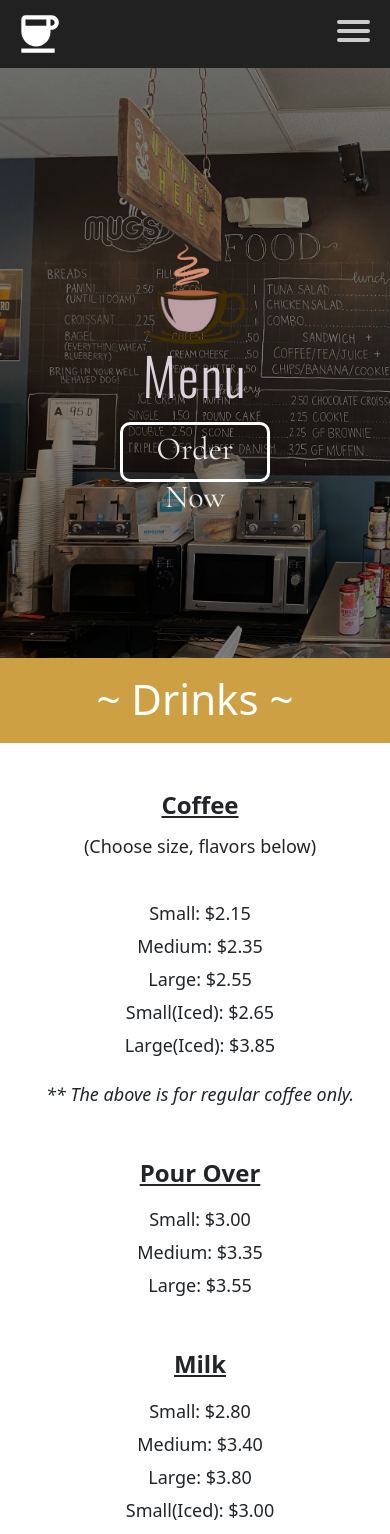
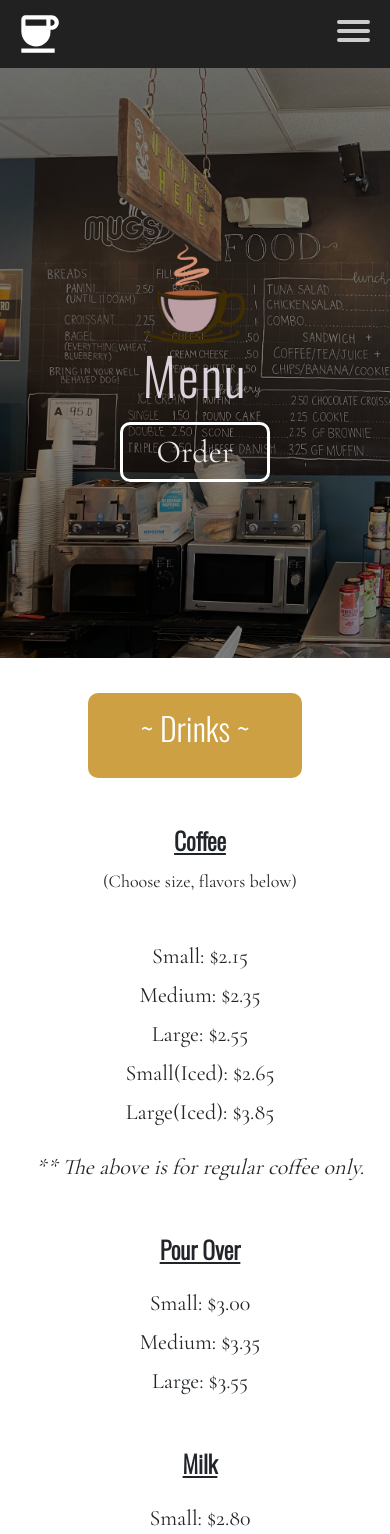
Before and after one commit to jakeisadev/mugs-react, a React (Create React App) app: page /Menu in a window 390 px wide. Shown: the top 1534 px of the page. Built offline with nearby package versions, Linux system fonts and the light colour scheme.

Commit message:
more styling edits test for mobile

```diff
--- a/src/components/BackgroundMenu.js
+++ b/src/components/BackgroundMenu.js
@@ -7,7 +7,7 @@ function BackgroundMenu() {
       <div className="background background-menu d-flex align-items-center justify-content-center flex-column">
         <img src={coffee} alt="" />
         <h1 className="mb-3">Menu</h1>
-        <button>Order Now</button>
+        <button>Order</button>
       </div>
     </>
   );
--- a/src/components/Home.js
+++ b/src/components/Home.js
@@ -31,7 +31,7 @@ function Home() {
         </p>
       </div>
       <div className="coffee-photos d-flex flex-column align-items-center m-5">
-        <h1>One Word: Coffee!</h1>
+        <h1>Coffee?</h1>
         <div className="photos">
         <img src={coffee1} alt="" />
         <img src={coffee2} alt="" />
--- a/src/resources/info.css
+++ b/src/resources/info.css
@@ -68,7 +68,7 @@
 
 .about {
   background-color: #212121 ;
-  height: 50vh;
+  height: 40vh;
 }
 
 .about p {
@@ -85,7 +85,7 @@
 
 .coffee-container {
   background-color: rgba(205,160,67,255);
-  height: 50vh;
+  height: 40vh;
   position: relative;
 }
 
@@ -106,11 +106,13 @@
   width: 250px;
   height: 250px;
   margin: 10px;
+  border: 2px solid #212121;
+  border-radius: 2px;
 }
 
 .review-container {
-  background-color: #212121 ;
-  height: 50vh;
+  background-color: #212121;
+  height: 40vh;
   position: relative;
 }
 
@@ -181,6 +183,7 @@ footer ul.info li {
 
 .snack-div * div > h3 {
   font-style: italic;
+  border-bottom: 1px dotted #212121;
   margin-right: 15px;
   font-size: 24px;
   font-family: 'Oswald', sans-serif;
@@ -208,7 +211,7 @@ footer ul.info li {
 .coffee-photos button:hover,
 .coffee-photos button {
   background-color: #212121 !important;
-  padding: 10px !important;
+  padding: 15px !important;
   font-family: 'Cormorant Garamond', serif;
 }
 
--- a/src/resources/menu.css
+++ b/src/resources/menu.css
@@ -7,6 +7,7 @@
   padding: 0;
   height: 10vh;
   color: white;
+  font-family: 'Oswald', sans-serif;
 }
 
 .flavors-header,
@@ -34,6 +35,7 @@
   font-size: 24px;
   text-decoration: underline;
   text-align: center;
+  font-family: 'Oswald', sans-serif;
 }
 
 .menu-div * div > h3 {
@@ -45,6 +47,7 @@
 .menu-div * p {
   font-size: 18px;
   padding: 5px;
+  font-family: 'Cormorant Garamond', serif;
 }
 
 .size-list {
@@ -55,11 +58,33 @@
     justify-content: center;
     margin: auto;
     padding-left: 0;
+    font-family: 'Cormorant Garamond', serif;
 }
 
 .menu-div  li {
     font-size: 18px;
     padding: 3px;
+}
+
+@media screen and (max-width: 767px) {
+  .coffee-header h1,
+  .flavors-header h1,
+  .extras-header h1 {
+    width: 55%;
+    margin: auto;
+    margin-bottom: 25px;
+    margin-top: 35px;
+    border-radius: 10px;
+    font-size: 32px;
+  }
+
+  .size-list {
+    margin-top: 5px;
+  }
+
+  .size-list li {
+    font-size: 22px !important;
+  }
 }
 
 @media screen and (min-width: 768px) {
@@ -97,7 +122,7 @@
   .coffee-header h1,
   .flavors-header h1,
   .extras-header h1 {
-    width: 50%;
+    width: 20%;
     margin: auto;
     margin-bottom: 25px;
     margin-top: 45px;
```
